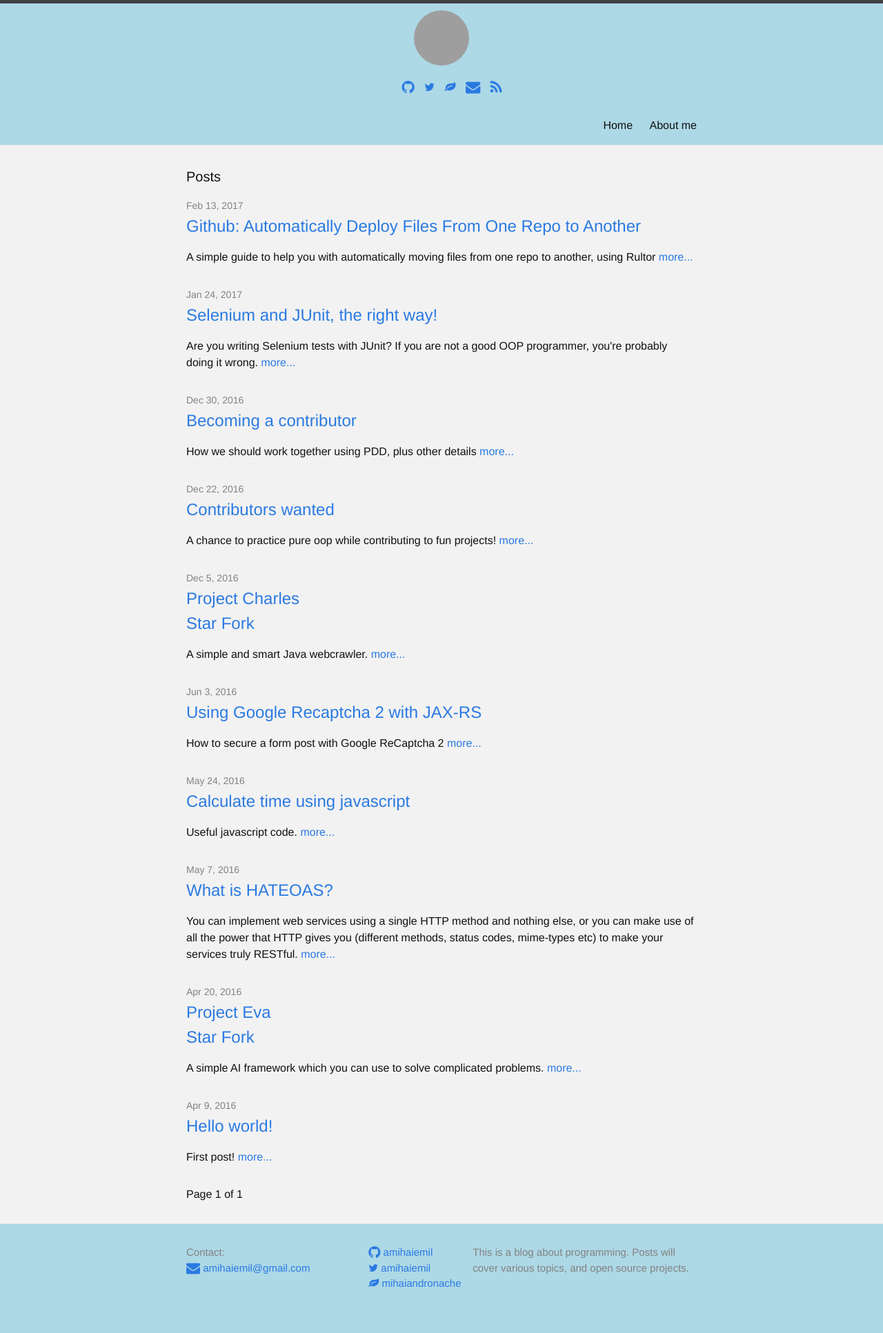
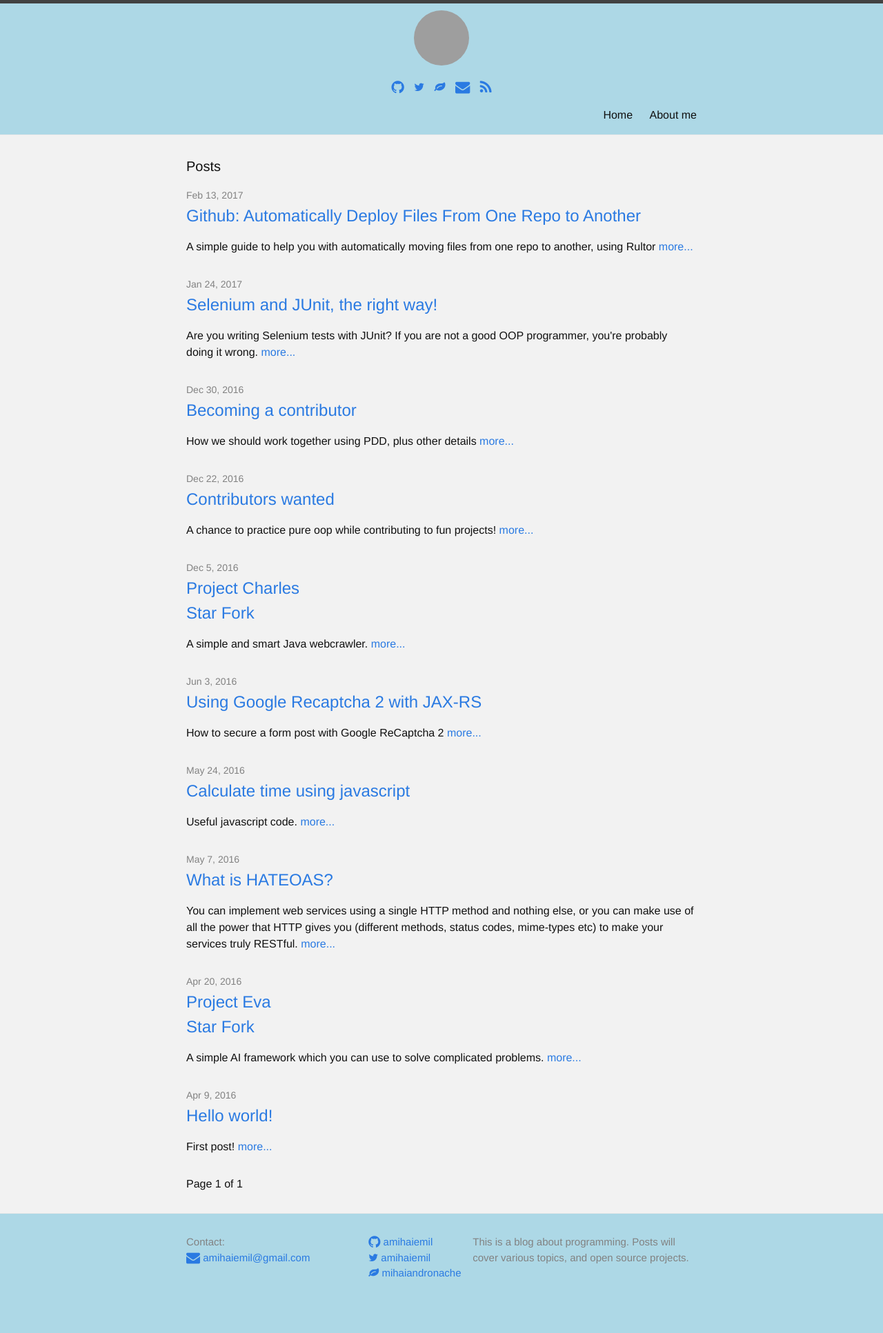
Before and after one commit to amihaiemil/amihaiemil.github.io, a Jekyll site: the page built from index.html, in a window 1280 px wide. Shown: the whole page at 69% size. Built offline with Jekyll 4.4.1, drawn with Linux system fonts in a browser that asks for light colours; the list of posts is cut into pages by our own code; comment, search, counter and statistics services are not loaded; grey boxes are pictures that could not be loaded.

Commit message:
Update _base.scss

```diff
--- a/_sass/_base.scss
+++ b/_sass/_base.scss
@@ -154,6 +154,9 @@
   justify-content: center;
   align-items: center;
 }
+.headInfo ul {
+    margin: 0px;
+}
 .centered {
     display: block;
     margin-left: auto;
```
